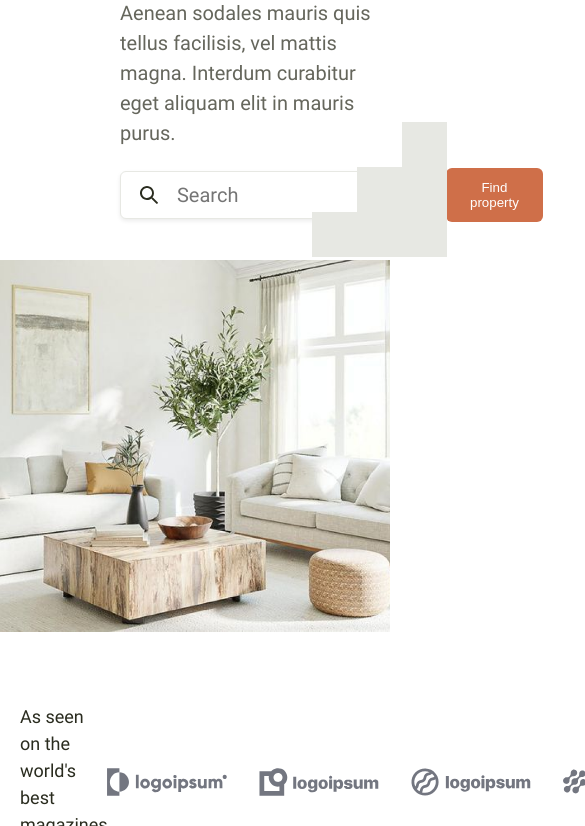
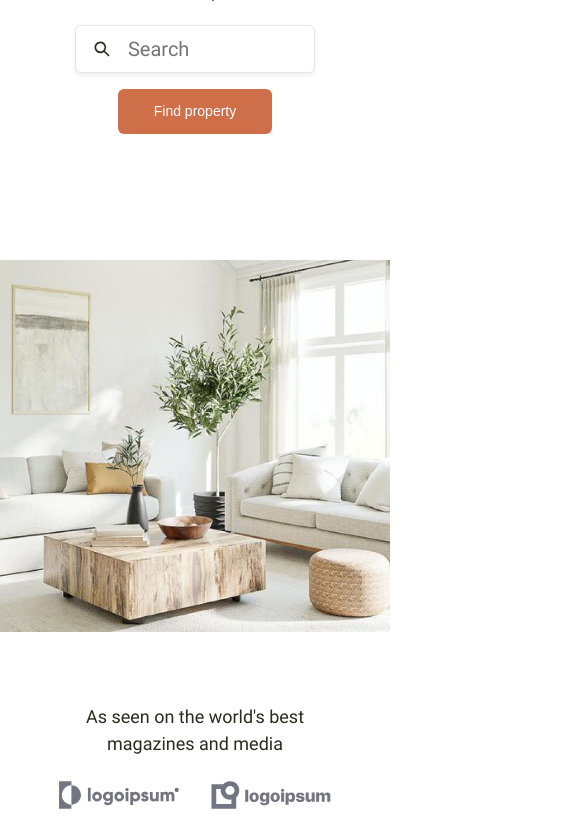
Before and after one commit to mrbillgates2001/Realco_Home_Decor, a plain HTML site: page index.html in a window 390 px wide. Shown: the part 534-1360 px from the top of the page, 585 px wide, since content can reach past the window. Drawn offline with Linux system fonts and the light colour scheme.

Commit message:
Responsived

```diff
--- a/index.html
+++ b/index.html
@@ -181,7 +181,7 @@
 								<input type="text" placeholder="Search" />
 							</div>
 
-							<button class="btn-first">Find property</button>
+							<div><button class="btn-first">Find property</button></div>
 						</div>
 
 						<div class="hero-bg-fons">
@@ -889,7 +889,7 @@
 								</div>
 							</div>
 
-                            <div class="blog-card">
+							<div class="blog-card">
 								<div>
 									<img src="./images/blog1.png" alt="" />
 								</div>
@@ -908,7 +908,7 @@
 								</div>
 							</div>
 
-                            <div class="blog-card">
+							<div class="blog-card">
 								<div>
 									<img src="./images/blog1.png" alt="" />
 								</div>
--- a/scss/pages/_home.scss
+++ b/scss/pages/_home.scss
@@ -520,7 +520,8 @@ header {
 					border: 1px solid #e7e8e3;
 					background: #fff;
 					box-shadow: 0px 2px 4px 0px rgba(0, 0, 0, 0.08);
-					width: 310px;
+					max-width: 310px;
+                    width: 100%;
 					height: 48px;
 					flex-shrink: 0;
 					padding: 9px 9px 9px 16px;
@@ -541,6 +542,11 @@ header {
 						line-height: 30px; /* 150% */
 					}
 				}
+                button {
+                    width: 154px;
+                    padding: 3px  10px!important;
+                    height: 45px;
+                }
 			}
 
 			.hero-bg-fons {
@@ -553,7 +559,7 @@ header {
 				svg:last-child {
 					position: absolute;
 					bottom: 3px;
-					right: -57px !important;
+					right: -57px;
 					fill: #e7e8e3;
 				}
 			}
@@ -566,6 +572,66 @@ header {
 			}
 		}
 	}
+}
+
+
+@media only screen and (max-width: 1439px) {
+    .hero-content {
+        display: flex !important;
+        flex-direction: column !important;
+        align-items: center !important;
+        justify-content: center !important;
+        .hero-left {
+            display: flex;
+            flex-direction: column;
+            padding: 0 75px !important;
+            margin: 0 auto;
+            .search {
+                display: flex;
+                align-items: center;
+                flex-wrap: wrap;
+                gap: 24px;
+            }
+            .hero-bg-fons {
+				svg:first-child {
+					position: absolute;
+					top: 0;
+					left: 0;
+					fill: #e7e8e3;
+				}
+				svg:last-child {
+                    display: none !important;
+					position: absolute;
+					bottom: 3px;
+					right: 0px !important;
+					fill: #e7e8e3;
+				}
+			}
+        }
+    }
+}
+
+@media only screen and (max-width: 629px) {
+    h1{
+        font-size: 30px !important;
+        line-height: normal !important;
+    }
+    .hero {
+        button {
+            font-size: 14px !important;
+        }
+        text-align: center !important;
+        .hero-left {
+            display: flex;
+            flex-direction: column !important;
+            align-items: center !important;
+            div {
+                display: flex;
+                align-items: center;
+                justify-content: center !important;
+            }
+        }
+    }
 }
 
 // SPONSORS SECTION /////////////////////////////////
@@ -576,6 +642,8 @@ header {
 		display: flex;
 		align-items: center;
 		justify-content: space-between;
+        gap: 24px;
+        flex-wrap: wrap;
 		p {
 			color: #2a2c1f;
 			font-family: Roboto;
@@ -591,6 +659,7 @@ header {
 				display: flex;
 				align-items: center;
 				gap: 32px;
+                flex-wrap: wrap;
 				li {
 					svg {
 						fill: #737680;
@@ -615,6 +684,23 @@ header {
 	}
 }
 
+
+@media only screen and (max-width: 1034px) {
+    .sponsors-content {
+        display: flex;
+        flex-direction: column !important;
+        align-items: center !important;
+        text-align: center !important;
+        div {
+            ul {
+                display: flex;
+                align-items: center !important;
+                justify-content: center !important;
+            }
+        }
+
+    }
+}
 // HOW IT WORKS SECTION ////////////////////////
 
 .how-it-works {
@@ -873,6 +959,7 @@ header {
 				display: flex;
 				align-items: center;
 				justify-content: space-between;
+                flex-wrap: wrap;
 				.quick-card {
 					h4 {
 						color: #2a2c1f;
```
Also changed, not shown: scss/main.css, 1 other file.
